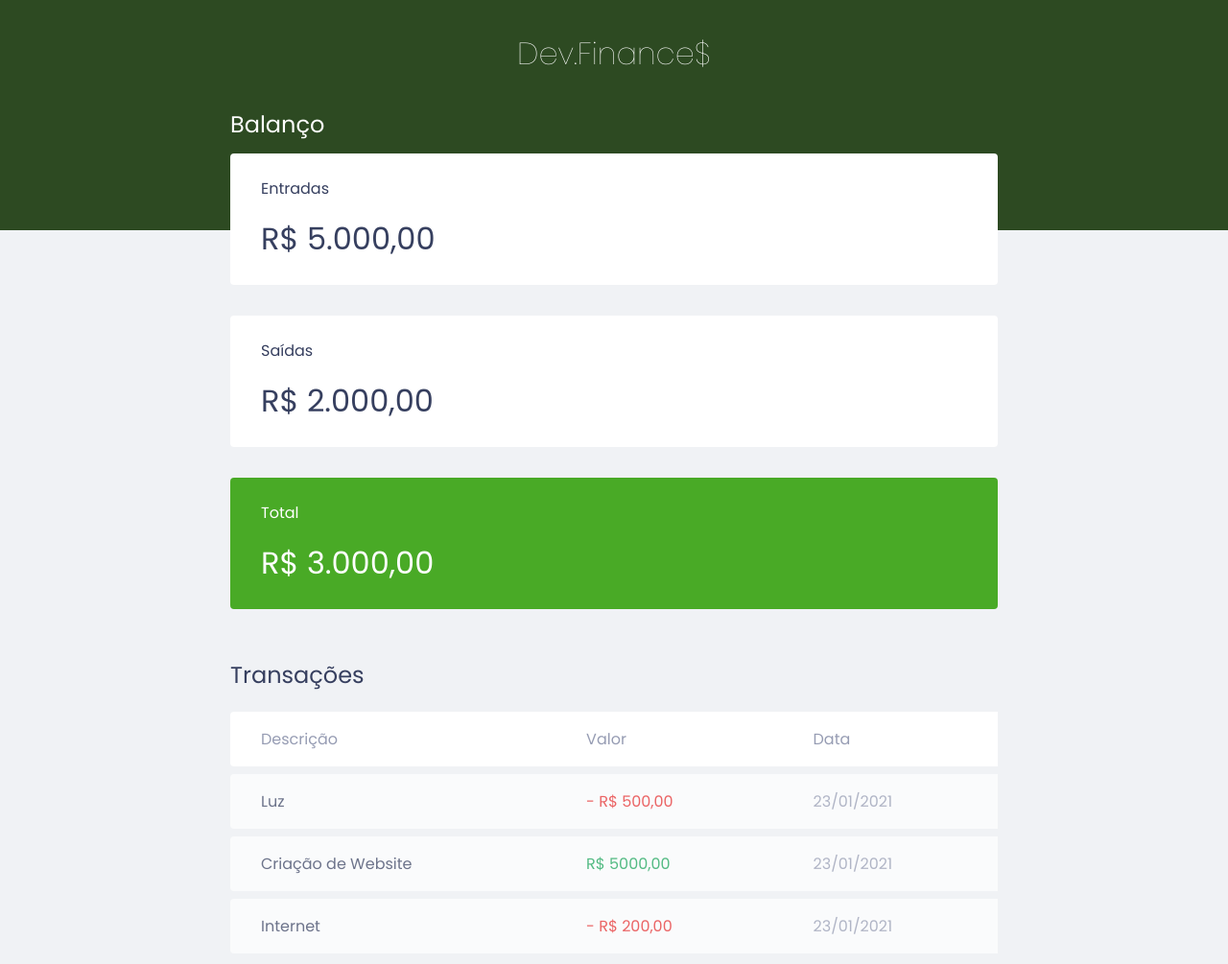
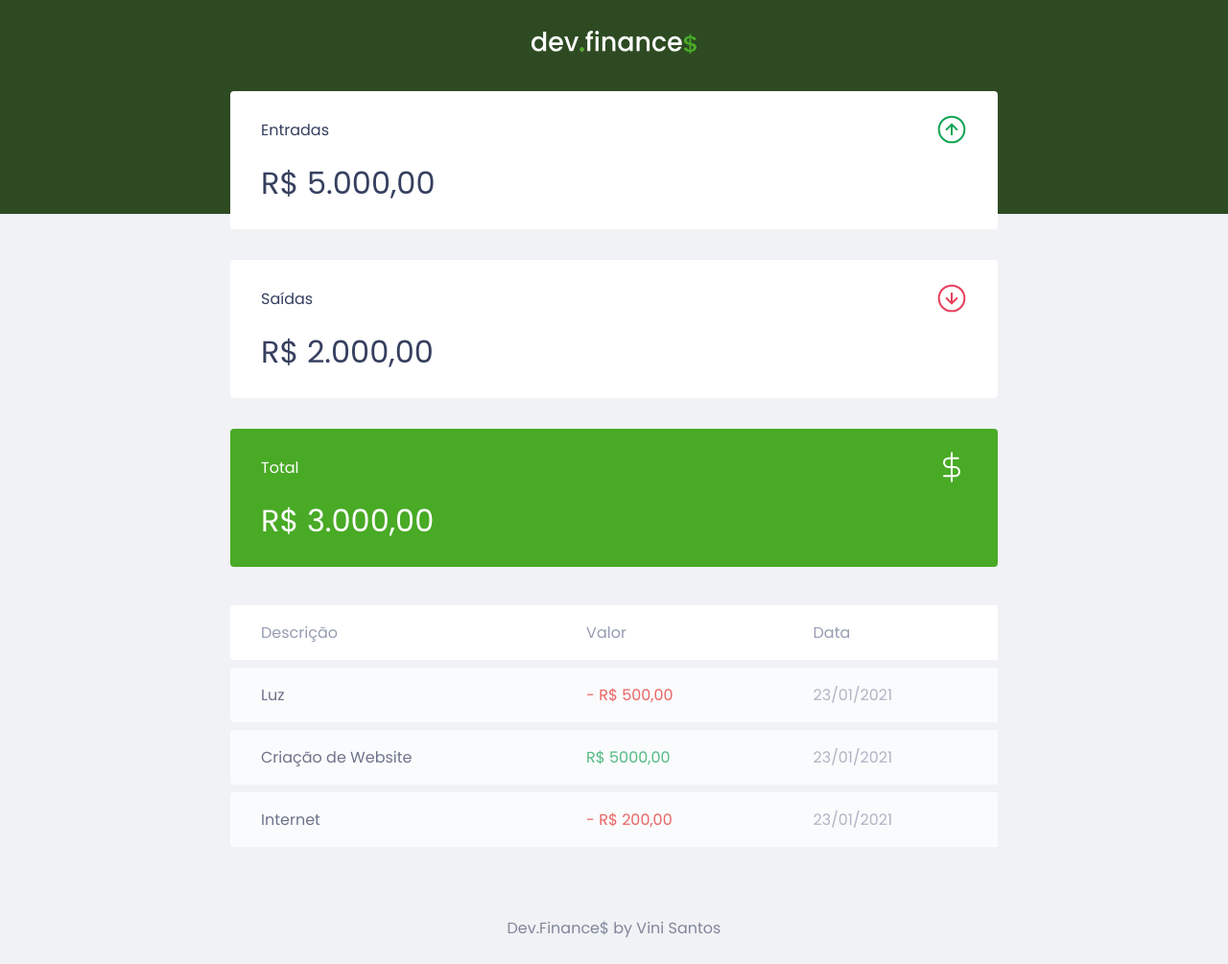
Before and after one commit to santosvini/devfinance, a plain HTML site: page index.html in a window 1280 px wide. Shown: the top 1005 px of the page at 96% size. Drawn offline with Linux system fonts and the light colour scheme.

Commit message:
incluindo assets

```diff
--- a/index.html
+++ b/index.html
@@ -11,32 +11,46 @@
   </head>
   <body>
     <header>
-      <h1 id="logo">Dev.Finance$</h1>
+      <img src="./assets/logo.svg" alt="Logo Dev Finance">
     </header>
 
     <main class="container">
       <section id="balance">
-        <h2>Balanço</h2>
+        <h2 class="sr-only">Balanço</h2>
 
         <div class="card">
-          <h3>Entradas</h3>
+          <h3>
+            <span>Entradas</span>
+          <img src="./assets/income.svg" alt="Image of Entries">
+          </h3>
           <p>R$ 5.000,00</p>
         </div>
 
         <div class="card">
-          <h3>Saídas</h3>
+              <h3>
+                <span>
+                  Saídas
+                </span>
+              <img src="./assets/expense.svg" alt="Image of out">
+              </h3>
+          </h3>
           <p>R$ 2.000,00</p>
         </div>
 
         <div class="card total">
-          <h3>Total</h3>
+          <h3>
+            <span>
+              Total
+            </span>
+          <img src="./assets/total.svg" alt="Image of Total">
+          </h3>
           <p>R$ 3.000,00</p>
         </div>
 
       </section>
 
       <section id="transaction">
-        <h2>Transações</h2>
+        <h2 class="sr-only">Transações</h2>
         <table id="data-table">
           <thead>
             <tr>
--- a/style.css
+++ b/style.css
@@ -12,6 +12,18 @@
 body{
     background: #f0f2f5;
     font-family: 'Poppins', sans-serif;
+}
+
+.sr-only{
+    position: absolute;
+    width: 1px;
+    height: 1px;
+    padding: 0;
+    margin: -1px;
+    overflow: hidden;
+    clip: rect(0, 0, 0, 0);
+    white-space: nowrap;
+    border-width: 0;
 }
 
 .container{
@@ -64,6 +76,10 @@ header{
 .card h3{
     font-weight: normal;
     font-size: 1rem;
+
+    display: flex;
+    align-items: center;
+    justify-content: space-between;
 }
 
 .card p{
```
Also changed, not shown: assets/expense.svg (added), assets/income.svg (added), assets/logo.svg (added), assets/minus.svg (added), assets/plus.svg (added), assets/total.svg (added).
